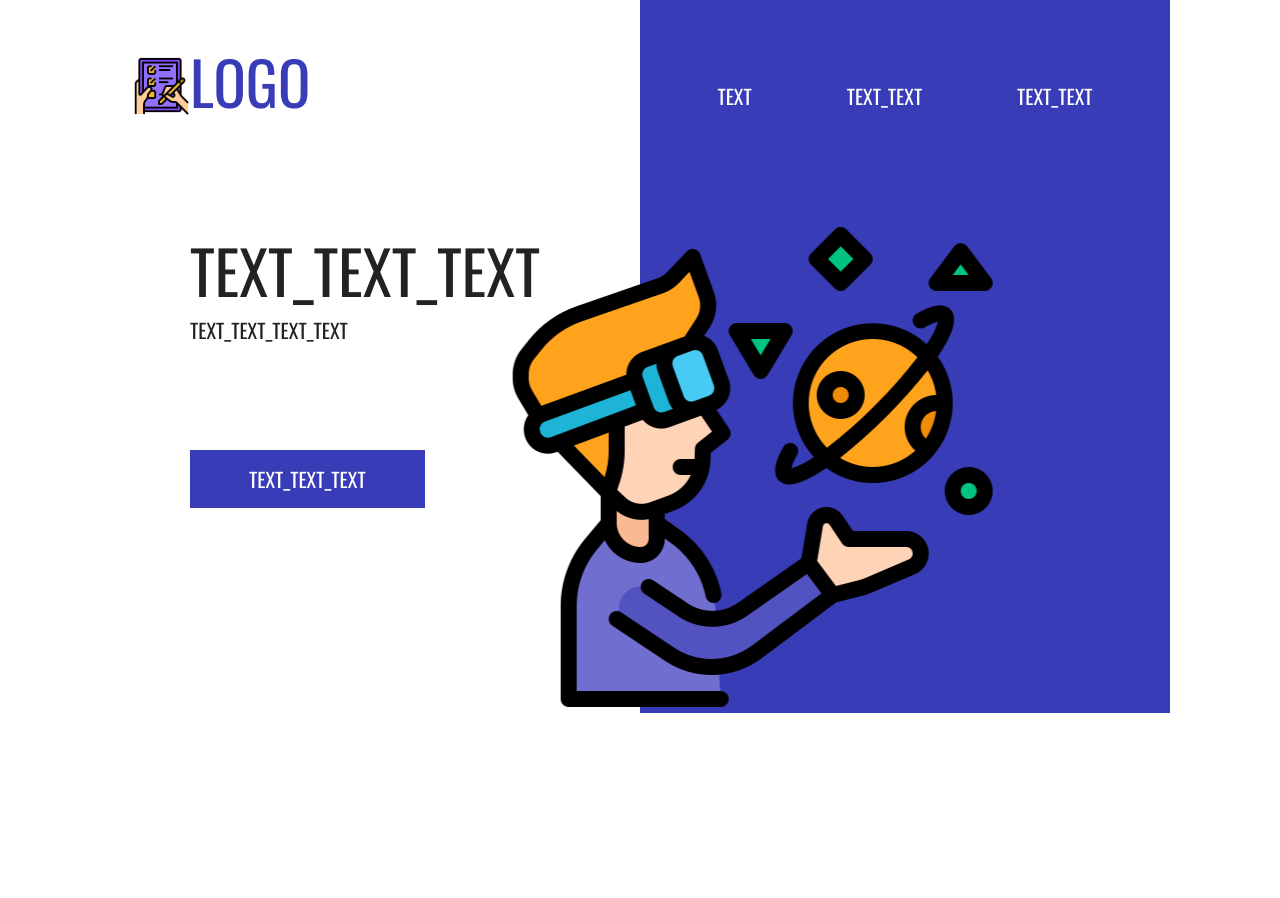
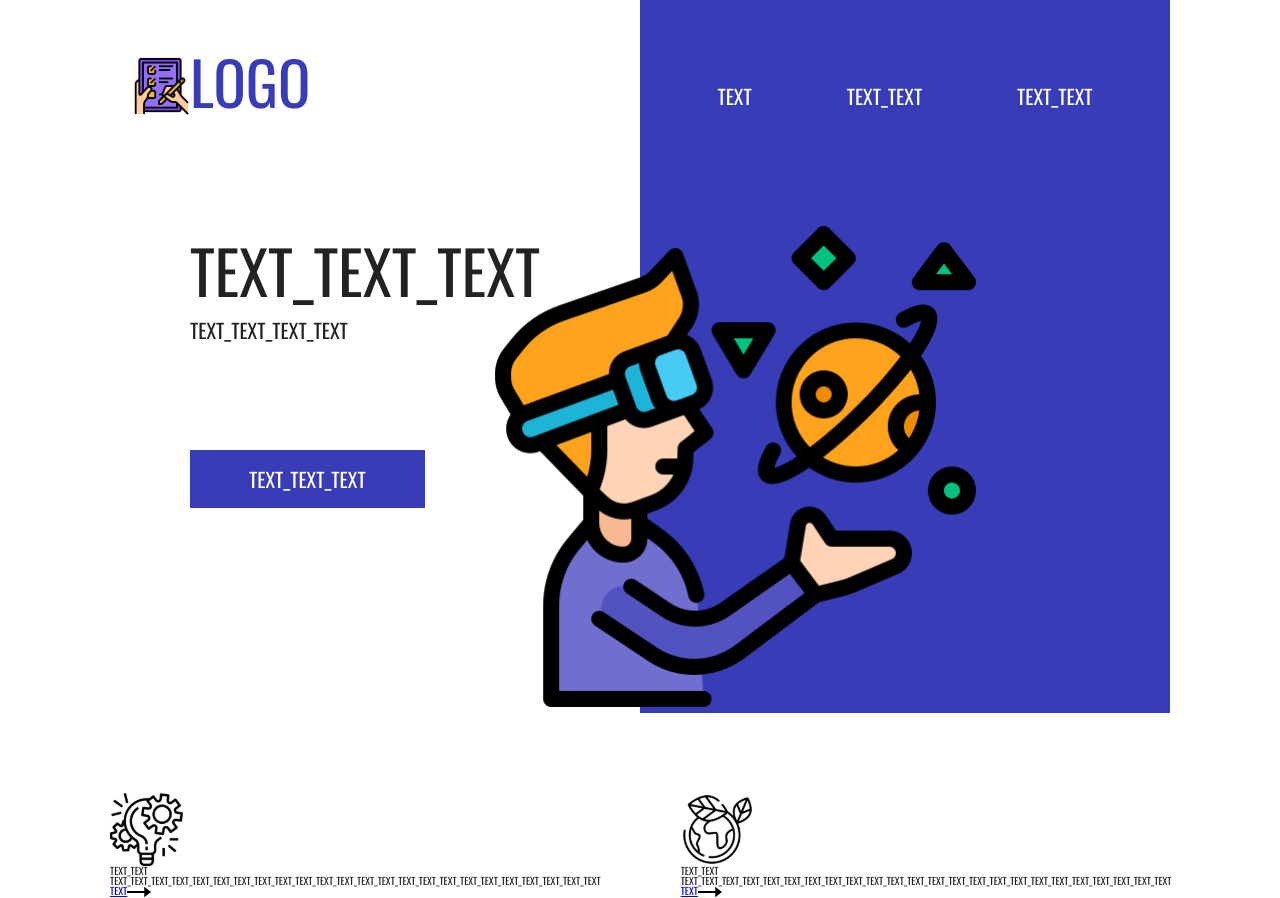
Before and after one commit to odinnadcatbl1/Coub, a React (Create React App) app: page / in a window 1280 px wide. Before the commit the page ends 800 px from the top, so only its background shows below. Built offline with nearby package versions, Linux system fonts and the light colour scheme.

Commit message:
fixed header

```diff
--- a/src/components/App/App.jsx
+++ b/src/components/App/App.jsx
@@ -1,6 +1,7 @@
 import FirstBlock from "../FirstBlock/FirstBlock";
 import Header from "../Header/Header";
 import SecondBlock from "../SecondBlock/SecondBlock";
+import Footer from "../Footer/Footer";
 
 const App = () => {
     return (
@@ -8,6 +9,7 @@ const App = () => {
             <Header />
             <FirstBlock />
             <SecondBlock />
+            <Footer />
         </div>
     );
 };
--- a/src/components/FirstBlock/FirstBlock.jsx
+++ b/src/components/FirstBlock/FirstBlock.jsx
@@ -1,8 +1,63 @@
+import img1 from "../../assets/first-block1.svg";
+import img2 from "../../assets/first-block2.svg";
+import arrow from "../../assets/arrow-right.svg";
+
+const FirstBlockItems = [
+    {
+        id: 1,
+        logo: img1,
+        title: "TEXT_TEXT",
+        text: "TEXT_TEXT_TEXT_TEXT_TEXT_TEXT_TEXT_TEXT_TEXT_TEXT_TEXT_TEXT_TEXT_TEXT_TEXT_TEXT_TEXT_TEXT_TEXT_TEXT_TEXT_TEXT_TEXT_TEXT",
+        link: "TEXT",
+    },
+    {
+        id: 2,
+        logo: img2,
+        title: "TEXT_TEXT",
+        text: "TEXT_TEXT_TEXT_TEXT_TEXT_TEXT_TEXT_TEXT_TEXT_TEXT_TEXT_TEXT_TEXT_TEXT_TEXT_TEXT_TEXT_TEXT_TEXT_TEXT_TEXT_TEXT_TEXT_TEXT",
+        link: "TEXT",
+    },
+];
+
 const FirstBlock = () => {
     return (
         <section className="first__block">
             <div className="container">
-                <div className="first__block-inner"></div>
+                <div className="first__block-inner">
+                    <ul className="first__block-list">
+                        {FirstBlockItems.map((item) => {
+                            return (
+                                <li key={item.id} className="first__block-item">
+                                    <div className="first__item-inner">
+                                        <div className="first__item-caption">
+                                            <div className="first__img-container">
+                                                <img
+                                                    src={item.logo}
+                                                    alt=""
+                                                    className="first__img"
+                                                />
+                                                <div className="first__item-title">
+                                                    {item.title}
+                                                </div>
+                                            </div>
+                                        </div>
+
+                                        <div className="first__item-text">
+                                            {item.text}
+                                        </div>
+                                        <a
+                                            href={item.link}
+                                            className="first__item-link"
+                                        >
+                                            {item.link}
+                                            <img src={arrow} alt="to" />
+                                        </a>
+                                    </div>
+                                </li>
+                            );
+                        })}
+                    </ul>
+                </div>
             </div>
         </section>
     );
--- a/src/components/FirstBlock/FirstBlock.scss
+++ b/src/components/FirstBlock/FirstBlock.scss
@@ -0,0 +1,8 @@
+.first__block {
+    margin-top: 8rem;
+}
+
+.first__block-list {
+    display: flex;
+    gap: 8rem;
+}
--- a/src/components/Header/header.scss
+++ b/src/components/Header/header.scss
@@ -1,11 +1,10 @@
 .header {
-    position: fixed;
-    width: 100%;
 }
 
 .header__inner {
     display: flex;
     justify-content: space-between;
+    position: relative;
 }
 
 .header__left {
@@ -32,7 +31,7 @@
 
 .header__intro {
     margin-top: 12.4rem;
-    padding: 0 8rem;
+    padding-left: 8rem;
 }
 
 .intro__text {
@@ -60,9 +59,18 @@
 
 .intro__img-container {
     position: absolute;
-    left: 50%;
-    transform: translateX(-28%);
+
+    height: 72%;
     bottom: -1rem;
+    display: flex;
+    justify-content: center;
+    left: 9%;
+    width: 100%;
+}
+
+.intro__img {
+    object-fit: contain;
+    height: 100%;
 }
 
 .header__nav {
```
